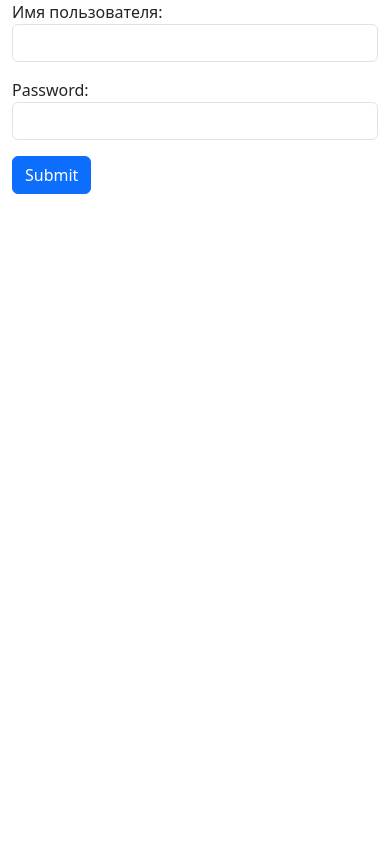
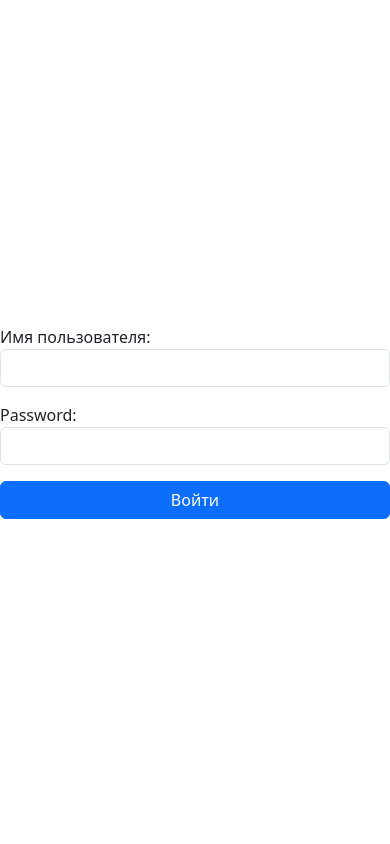
Before and after one commit to IldarSaygafarov2/travello_api, a Django app: page / in a window 390 px wide. Run offline with Django 4.2, Linux system fonts and the light colour scheme; parts of the project's set-up code (start-up, migrations or seed data) failed here and were passed over.

Commit message:
added fixes

```diff
--- a/apps/reports/admin.py
+++ b/apps/reports/admin.py
@@ -3,7 +3,7 @@ from . import models
 
 
 class DailySalesAdmin(admin.ModelAdmin):
-    list_display = ['id', 'serial_number', 'date', 'agent',
+    list_display = ['id', 'date', 'agent',
                     'supplier']
     list_editable = ['agent', 'supplier']
     list_filter = ['date', 'agent', 'supplier']
--- a/apps/reports/forms.py
+++ b/apps/reports/forms.py
@@ -17,18 +17,18 @@ class DailySalesForm(forms.ModelForm):
     class Meta:
         model = models.DailySales
         fields = [
-            'serial_number',
+            # 'serial_number',
             'date',
             'agent',
             'supplier',
             'agent_sum',
             'supplier_sum',
             'direction',
+            # 'marja',
             'comment',
-            'marja',
         ]
         widgets = {
-            'serial_number': forms.NumberInput(attrs={'class': 'form-control'}),
+            # 'serial_number': forms.NumberInput(attrs={'class': 'form-control'}),
             'date': forms.DateInput(attrs={'class': 'form-control', 'type': 'date'}),
             'agent': forms.Select(attrs={'class': 'form-select'}),
             'supplier': forms.Select(attrs={'class': 'form-select'}),
@@ -36,7 +36,7 @@ class DailySalesForm(forms.ModelForm):
             'supplier_sum': forms.NumberInput(attrs={'class': 'form-control'}),
             'direction': forms.TextInput(attrs={'class': 'form-control'}),
             'comment': forms.Textarea(attrs={'class': 'form-control'}),
-            'marja': forms.NumberInput(attrs={'class': 'form-control'}),
+            # 'marja': forms.NumberInput(attrs={'class': 'form-control'}),
         }
 
 
--- a/apps/reports/models.py
+++ b/apps/reports/models.py
@@ -25,6 +25,7 @@ class Agent(models.Model):
     class Meta:
         verbose_name = 'Агент'
         verbose_name_plural = 'Агенты'
+        ordering = ['name']
 
 
 class Supplier(models.Model):
@@ -36,10 +37,11 @@ class Supplier(models.Model):
     class Meta:
         verbose_name = 'Поставщик'
         verbose_name_plural = 'Поставщики'
+        ordering = ['name']
 
 
 class DailySales(models.Model):
-    serial_number = models.IntegerField(verbose_name='Порядковый номер')
+    # serial_number = models.IntegerField(verbose_name='Порядковый номер')
     date = models.DateField(verbose_name='Дата')
     agent = models.ForeignKey(Agent, on_delete=models.CASCADE, verbose_name='Агент', related_name='daily_sales')
     supplier = models.ForeignKey(Supplier, on_delete=models.CASCADE, verbose_name='Поставщик',
@@ -52,7 +54,7 @@ class DailySales(models.Model):
     user = models.ForeignKey(User, on_delete=models.CASCADE, verbose_name='Сотрудник')
 
     def __str__(self):
-        return str(self.serial_number)
+        return str(self.pk)
 
     class Meta:
         verbose_name = 'Дневная продажа'
--- a/apps/reports/urls.py
+++ b/apps/reports/urls.py
@@ -6,6 +6,7 @@ app_name = 'reports'
 
 urlpatterns = [
     path('', views.reports_index, name='reports_index'),
+    path('logout/', views.user_logout, name='reports_user_logout'),
     path('reports/', views.reports_page, name='reports_page'),
     path('reports/create/daily/', views.create_daily_report, name='create_daily_report'),
     path('reports/create/agent/', views.create_agent_report, name='create_agent_report'),
--- a/apps/reports/views.py
+++ b/apps/reports/views.py
@@ -4,13 +4,14 @@ import openpyxl
 import pandas as pd
 from django.conf import settings
 from django.contrib import messages
-from django.contrib.auth import authenticate, login
+from django.contrib.auth import authenticate, login, logout
 from django.shortcuts import render, redirect
 
 from apps.users.models import User
 from helpers.main import send_document_to_channel
 from . import forms, models, utils
 from .services.reports import DailyReportService
+
 
 daily_report_service = DailyReportService()
 
@@ -150,3 +151,8 @@ def download_reports(request):
     data_daily_reports.to_excel(f'{settings.MEDIA_ROOT}/reports.xlsx', sheet_name='Дневная продажа')
 
     return render(request, 'reports/success.html')
+
+
+def user_logout(request):
+    logout(request)
+    return redirect('reports:reports_index')
--- a/templates/base.html
+++ b/templates/base.html
@@ -12,6 +12,9 @@
     <link href="https://cdn.jsdelivr.net/npm/bootstrap@5.3.3/dist/css/bootstrap.min.css" rel="stylesheet"
           integrity="sha384-QWTKZyjpPEjISv5WaRU9OFeRpok6YctnYmDr5pNlyT2bRjXh0JMhjY6hW+ALEwIH" crossorigin="anonymous">
 
+    {% block extra_styles %}
+    {% endblock %}
+
 </head>
 <body>
 
@@ -20,7 +23,7 @@
         {% for message in messages %}
             <div class="alert alert-{{ message.tags }}" role="alert">
                 {{ message }}
-              <button type="button" class="btn-close" data-bs-dismiss="alert" aria-label="Close"></button>
+                <button type="button" class="btn-close" data-bs-dismiss="alert" aria-label="Close"></button>
             </div>
         {% endfor %}
     </div>
--- a/templates/reports/index.html
+++ b/templates/reports/index.html
@@ -4,13 +4,33 @@
     Главная страница
 {% endblock %}
 
+{% block extra_styles %}
+    <style>
+        html, body {
+            height: 100%;
+        }
+
+        body {
+            display: flex;
+            align-items: center;
+            justify-content: center;
+            width: 100%;
+        }
+
+        .auth-form {
+            display: flex;
+            flex-direction: column;
+            max-width: 500px;
+            flex-grow: 1;
+        }
+    </style>
+{% endblock %}
+
 
 {% block content %}
-    <div class="container">
-        <form method="post">
-            {% csrf_token %}
-            {{ form.as_p }}
-            <button type="submit" class="btn btn-primary">Submit</button>
-        </form>
-    </div>
+    <form method="post" class="auth-form">
+        {% csrf_token %}
+        {{ form.as_p }}
+        <button type="submit" class="btn btn-primary">Войти</button>
+    </form>
 {% endblock %}
```
Also changed, not shown: templates/reports/reports.html (+42 -9 lines), apps/reports/migrations/0002_remove_dailysales_serial_number.py (added).
